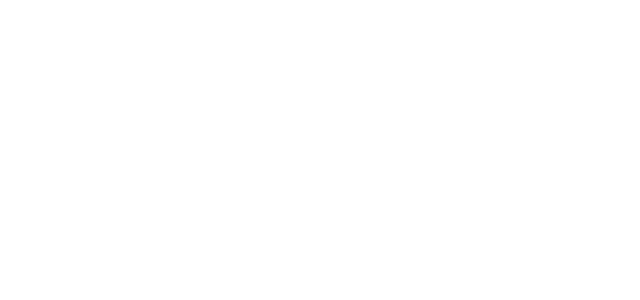
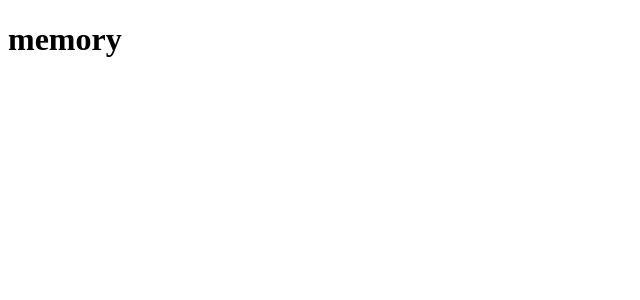
Before and after one commit to AnaMigriauli/Memory-Game-React, a React (Vite) app: page / in a window 1280 px wide. Shown: the top 300 px of the page, without its empty margins (0-640 px from the left). Built offline with nearby package versions, Linux system fonts and the light colour scheme.

Commit message:
installed styled-components

```diff
--- a/package.json
+++ b/package.json
@@ -11,7 +11,8 @@
   },
   "dependencies": {
     "react": "^18.2.0",
-    "react-dom": "^18.2.0"
+    "react-dom": "^18.2.0",
+    "styled-components": "^6.1.0"
   },
   "devDependencies": {
     "@types/react": "^18.2.15",
--- a/src/App.jsx
+++ b/src/App.jsx
@@ -1,5 +1,8 @@
 import "./App.css";
+import StartGame from "./componenets/StartGame";
 
-function App() {}
+function App() {
+  return <StartGame />;
+}
 
 export default App;
--- /dev/null
+++ b/src/componenets/MainPage.jsx
@@ -0,0 +1,9 @@
+const MainPage = () => {
+  return (
+    <div>
+      <h1>memory</h1>
+      <div></div>
+    </div>
+  );
+};
+export default MainPage;
--- /dev/null
+++ b/src/componenets/StartGame.jsx
@@ -0,0 +1,5 @@
+import MainPage from "./MainPage";
+const StartGame = () => {
+  return <MainPage />;
+};
+export default StartGame;
```
Also changed, not shown: 1 other file (tests, documents, lock files or other folders).
